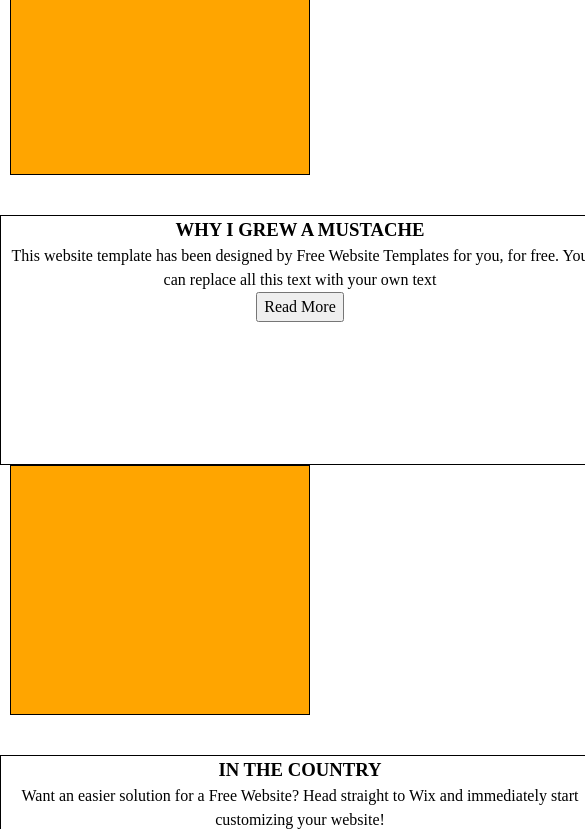
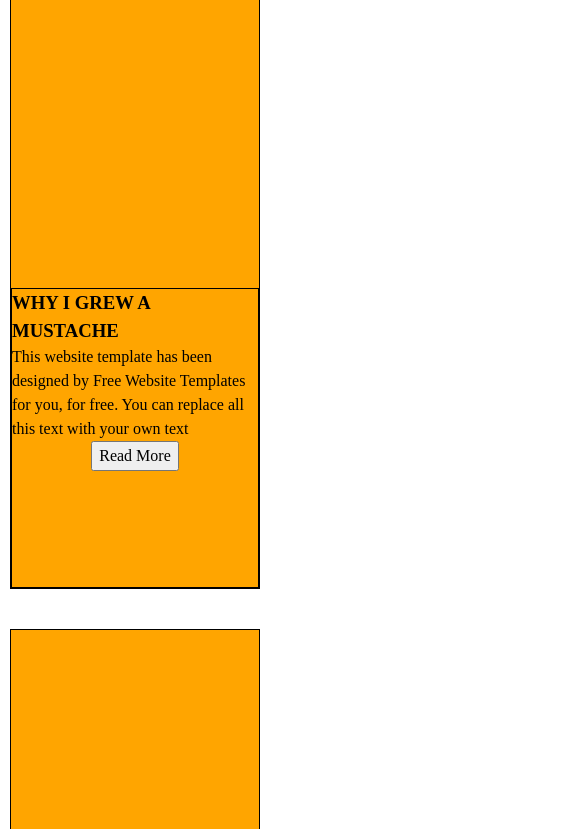
Before and after one commit to EliasHaynes/hairSalonWebsite, a plain HTML site: page pages/blog.html in a window 390 px wide. Shown: the part 247-1076 px from the top of the page, 585 px wide, since content can reach past the window. Drawn offline with Linux system fonts and the light colour scheme; files that its build step writes are made by us from their sources.

Commit message:
blog responsive finished just about page now

```diff
--- a/pages/blog.html
+++ b/pages/blog.html
@@ -26,33 +26,36 @@
       <main class="row2">
         <h2>Blog</h2>
         <section class="gallery-first-row">
-            <div class="img"></div>
-            <div class="textcontainer">
+          <div class="img-textcontainer">
+            <div class="text-container">
                 <h3>WHY I GREW A MUSTACHE</h3>
                 <p>This website template has been designed by Free Website Templates for you, for free.
                 You can replace all this text with your own text</p>
                 <button>Read More</button>
+              </div>
             </div>
         </section>
 
         <section class="gallery-second-row">
-            <div class="img"></div>
-            <div class="textcontainer">
+          <div class="img-textcontainer">
+            <div class="text-container">
                 <h3>IN THE COUNTRY</h3>
                 <p>Want an easier solution for a Free Website?
                 Head straight to Wix and immediately start customizing your website!</p>
                 <button>Read More</button>
+              </div>
             </div>
         </section>
 
         <section class="gallery-third-row">
-            <div class="img"></div>
-            <div class="textcontainer">
+            <div class="img-textcontainer">
+              <div class="text-container">
                 <h3>THE MUSTACHE BROTHERS</h3>
                 <p>Wix is an online website builder with a simple drag & drop interface,
                     meaning you do the work online and instantly publish to the web.
                     Nothing to download, nothing to upload.</p>
                 <button>Read More</button>
+              </div>
             </div>
         </section>
       </main>
--- a/styles/about-styles.css
+++ b/styles/about-styles.css
@@ -4,10 +4,6 @@ body {
 
 .main-container {
     height: 100vh;
-    display: grid;
-    grid-template-rows: 1fr 2fr 3fr .5fr;
-    grid-template-columns: 1fr;
-
 }
 
 /* *************** Header box ***************** */
@@ -87,5 +83,9 @@ footer button.social {
 
 @media (max-width: 576px) {
 
+    .main-container {
+        flex-flow: column wrap;
+    }
+
 
 }
--- a/styles/blog-styles.css
+++ b/styles/blog-styles.css
@@ -42,16 +42,18 @@ main.row2 section.gallery-first-row {
     justify-content: center;
 }
 
-main.row2 div.img {
+main.row2 div.img-textcontainer {
+    display: flex;
+    justify-content: flex-end;
     margin: 0px 0px 40px 10px;
     padding: 0px;
     background-color: orange;
     border: 1px solid black;
     height: 250px;
-    width: 300px;
+    width: 900px;
 }
 
-main.row2 div.textcontainer {
+main.row2 div.text-container {
     display: flex;
     flex-flow: column wrap;
     align-items: center;
@@ -61,7 +63,7 @@ main.row2 div.textcontainer {
 }
 
 main.row2 div.textcontainer p {
-    text-align: center;
+
 }
 
 main.row button {
@@ -111,10 +113,10 @@ footer button.social {
 
 @media (max-width: 576px) {
 
-
     section.gallery-first-row {
         flex-flow: column wrap;
     }
+
 
     section.gallery-second-row {
         flex-flow: column wrap;
@@ -124,11 +126,19 @@ footer button.social {
         flex-flow: column wrap;
     }
 
-    div.textcontainer {
+    main.row2 div.img-textcontainer {
+        align-items: flex-end;
+        width: 250px;
+        height: 600px;
+    }
+    main.row2 div.text-container {
+        width:250px;
+        height: 300px;
+    }
 
-        flex-flow: column wrap;
     }
 
 
 
+
 }
```
Also changed, not shown: pages/about.html (+1 -1 lines).
